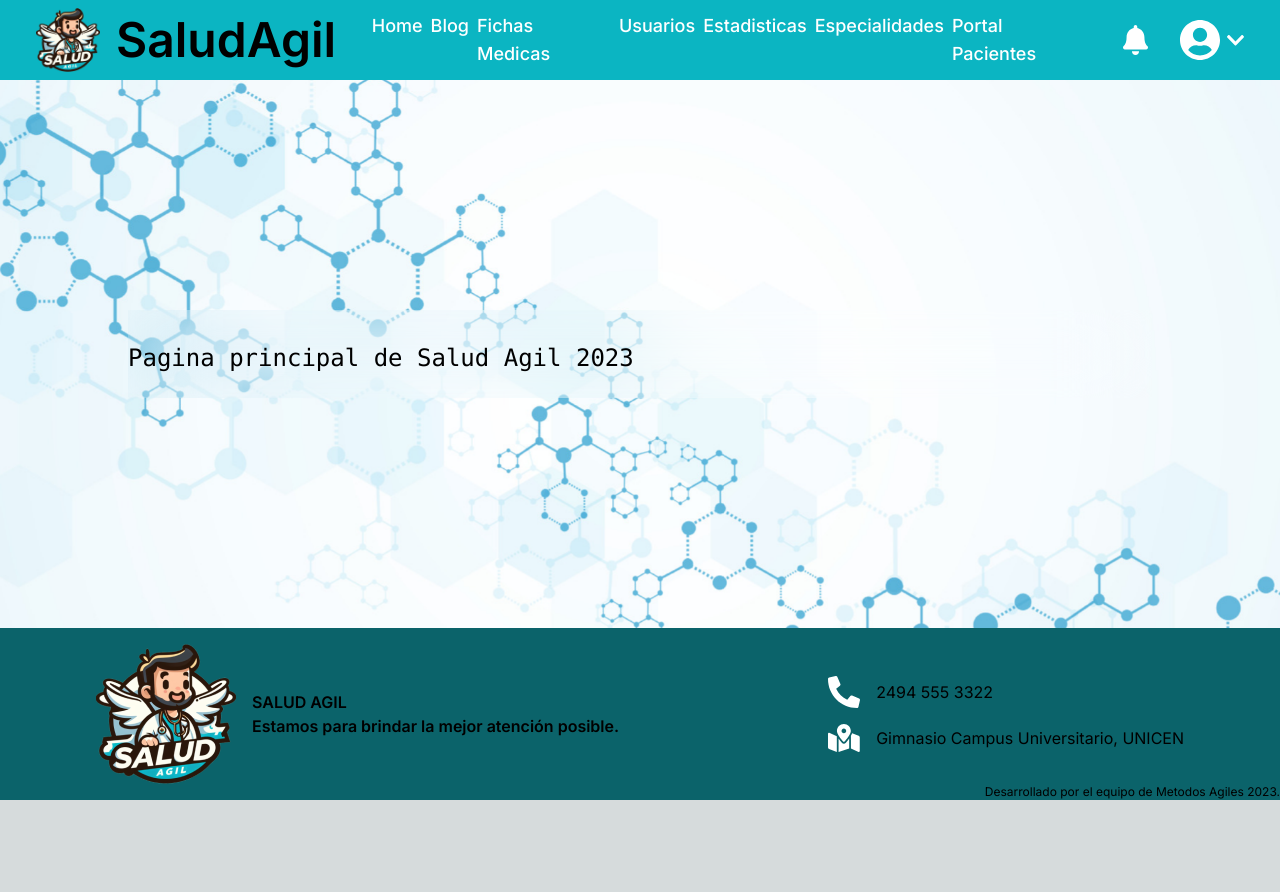
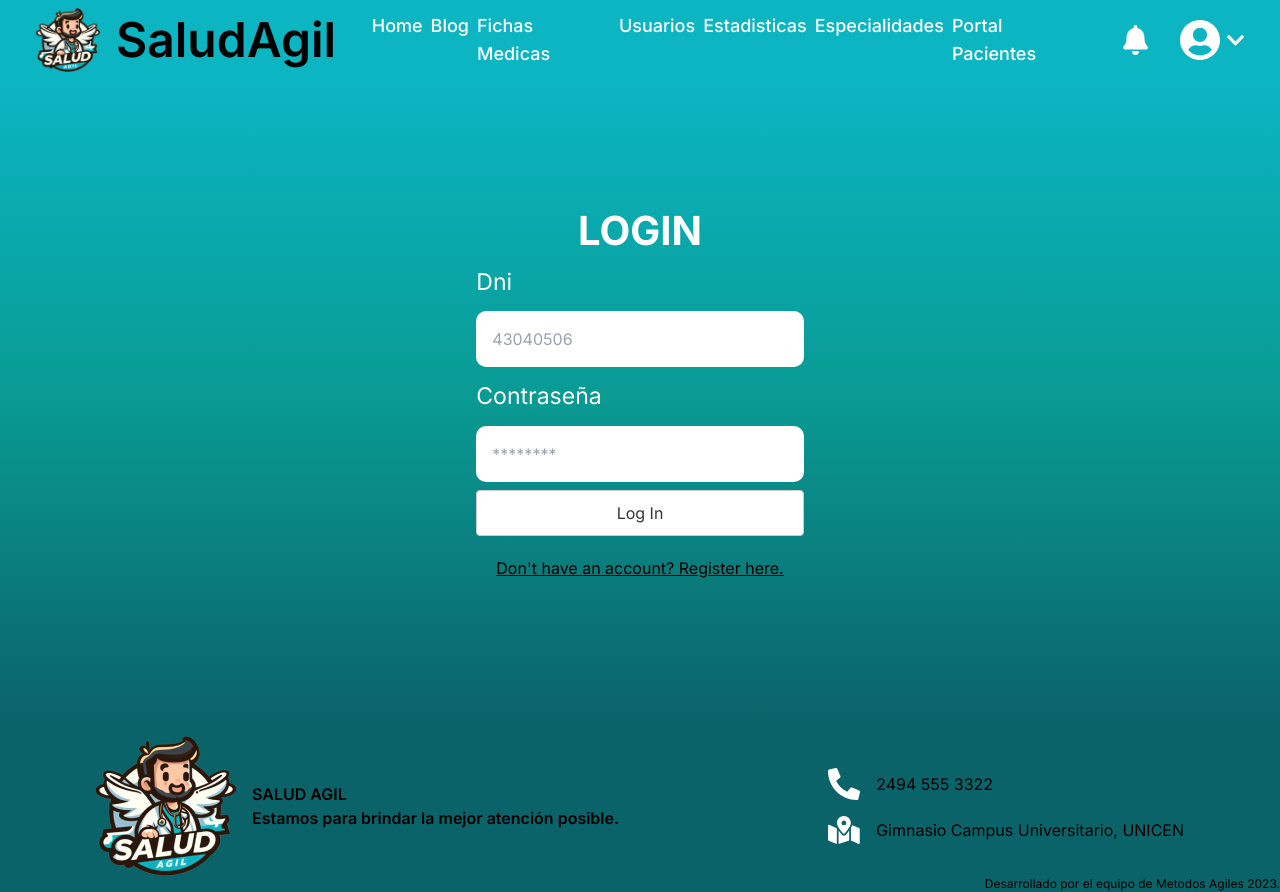
Before and after one commit to metagiles2023/SaludAgil2023, a Next.js app in the folder front/frontend-salud/: page / in a window 1280 px wide. Before the commit the page ends 800 px from the top, so only its background shows below. Built offline with nearby package versions, Linux system fonts and the light colour scheme.

Commit message:
creo el login yo solo

```diff
--- a/front/frontend-salud/src/app/globals.css
+++ b/front/frontend-salud/src/app/globals.css
@@ -26,3 +26,54 @@ body {
     )
     rgb(var(--background-start-rgb));
 }
+
+.auth-form-container, .login-form, .register-form {
+  display: flex;
+  flex-direction: column;
+}
+label {
+  text-align: left;
+  padding: 0.25rem 0;
+}
+
+input {
+  margin: 0.5rem 0;
+  padding: 1rem;
+  border: none;
+  border-radius: 10px;
+}
+
+button {
+  border: none;
+  background-color: rgb(255, 255, 255);
+  padding: 20px;
+  border-radius: 10px;
+  cursor: pointer;
+  color: #7439db;
+}
+
+.link-btn {
+  background: none;
+  color: rgb(0, 0, 0);
+  text-decoration: underline;
+}
+
+.App {
+  text-align: center;
+  display: flex;
+  width: 100%; /* Ajusta el ancho según tus necesidades */
+  min-height: 80vh;
+  align-items: center;
+  justify-content: center;
+  color: rgb(255, 255, 255);
+  background-image: linear-gradient(to bottom, #0bb5c2, rgb(9, 154, 147) , #0b636a);
+}
+
+.white-background {
+  background-color: #fff; /* Fondo blanco */
+  color: #333; /* Color del texto */
+  padding: 10px 20px; /* Ajusta el relleno según tus necesidades */
+  border: 1px solid #ccc; /* Añade un borde opcional */
+  border-radius: 4px; /* Añade esquinas redondeadas opcionalmente */
+  cursor: pointer; /* Cambia el cursor al pasar por encima del botón */
+}
--- a/front/frontend-salud/src/app/page.js
+++ b/front/frontend-salud/src/app/page.js
@@ -1,15 +1,29 @@
+"use client";
 import Header from '@/components/Estructura/Header';
 import Footer from '@/components/Estructura/Footer';
+import React, { useState } from 'react';
 import NavBar from '@/components/NavBar/NavBar';
 import { CartelDescripcion } from '@/components/carteles/CartelDescripcion';
-
+import { Login } from "@/components/login/login";
+import { Register } from "@/components/registro/registro";
 
 export default function Home() {
+    const [currentForm, setCurrentForm] = useState('login');
+
+    const toggleForm = (formName) => {
+        setCurrentForm(formName);
+    }
     return (
-        <div className="flex flex-col min-h-screen">
+        <div>
             <Header />
             <main className='flex-1 flex justify-center items-center'>
-                <CartelDescripcion mensaje="Pagina principal de Salud Agil 2023"/>
+                <div></div>
+                <div className="App">
+                {
+                     currentForm === "login" ? <Login onFormSwitch={toggleForm} /> : <Register onFormSwitch={toggleForm} />
+                }
+                </div>
+                <div></div>
             </main>
             <Footer />
         </div>
--- /dev/null
+++ b/front/frontend-salud/src/components/login/login.jsx
@@ -0,0 +1,25 @@
+import React, { useState } from "react";
+
+export const Login = (props) => {
+    const [DNI, setDNI] = useState('');
+    const [pass, setPass] = useState('');
+
+    const handleSubmit = (e) => {
+        e.preventDefault();
+        console.log(email);
+    }
+
+    return (
+        <div className="auth-form-container">
+            <h2 style={{ fontSize: '40px' , fontWeight: 'bold'}}>LOGIN</h2>
+            <form className="login-form" onSubmit={handleSubmit}>
+                <label htmlFor="DNI" style={{ fontSize: '23px' }}>Dni</label>
+                <input value={DNI} onChange={(e) => setDNI(e.target.value)}type="DNI" placeholder="43040506" id="DNI" name="DNI" />
+                <label htmlFor="password" style={{ fontSize: '23px' }}>Contraseña</label>
+                <input value={pass} onChange={(e) => setPass(e.target.value)} type="password" placeholder="********" id="password" name="password" />
+                <button type="submit" className="white-background">Log In</button>
+            </form>
+            <button className="link-btn" onClick={() => props.onFormSwitch('register')}>Don't have an account? Register here.</button>
+        </div>
+    )
+}
--- /dev/null
+++ b/front/frontend-salud/src/components/registro/registro.jsx
@@ -0,0 +1,37 @@
+import React, { useState } from "react";
+
+export const Register = (props) => {
+    const [email, setEmail] = useState('');
+    const [pass, setPass] = useState('');
+    const [name, setName] = useState('');
+    const [DNI, setDNI] = useState('');
+    const [Apellido, setApellido] = useState('');
+    const [ObraSocial, setObraSocial] = useState('');
+
+    const handleSubmit = (e) => {
+        e.preventDefault();
+        console.log(email);
+    }
+
+    return (
+        <div className="auth-form-container">
+            <h2 style={{fontSize: '40px' , fontWeight: 'bold'}}>Registrarse</h2>
+        <form className="register-form" onSubmit={handleSubmit}>
+            <label htmlFor="name" style={{ fontSize: '23px' }}>Nombre</label>
+            <input value={name} name="name" onChange={(e) => setName(e.target.value)} id="name" placeholder="Nombre" />
+            <label htmlFor="Apellido" style={{ fontSize: '23px' }}>Apellido</label>
+            <input value={Apellido} name="Apellido" onChange={(e) => setApellido(e.target.value)} id="Apellido" placeholder="Apellido" />
+            <label htmlFor="DNI" style={{ fontSize: '23px' }}>Dni</label>
+            <input value={DNI} name="DNI" onChange={(e) => setDNI(e.target.value)} id="DNI" placeholder="43030405" />
+            <label htmlFor="DNI" style={{ fontSize: '23px' }}>Obra Social</label>
+            <input value={ObraSocial} name="ObraSocial" onChange={(e) => setObraSocial(e.target.value)} id="ObraSocial" placeholder="OSDE,OMINT,... " />
+            <label htmlFor="email" style={{ fontSize: '23px' }}>Email</label>
+            <input value={email} onChange={(e) => setEmail(e.target.value)}type="email" placeholder="youremail@gmail.com" id="email" name="email" />
+            <label htmlFor="password" style={{ fontSize: '23px' }}>Contraseña</label>
+            <input value={pass} onChange={(e) => setPass(e.target.value)} type="password" placeholder="********" id="password" name="password" />
+            <button type="submit" className="white-background">Log In</button>
+        </form>
+        <button className="link-btn" onClick={() => props.onFormSwitch('login')}>Already have an account? Login here.</button>
+    </div>
+    )
+}
```
